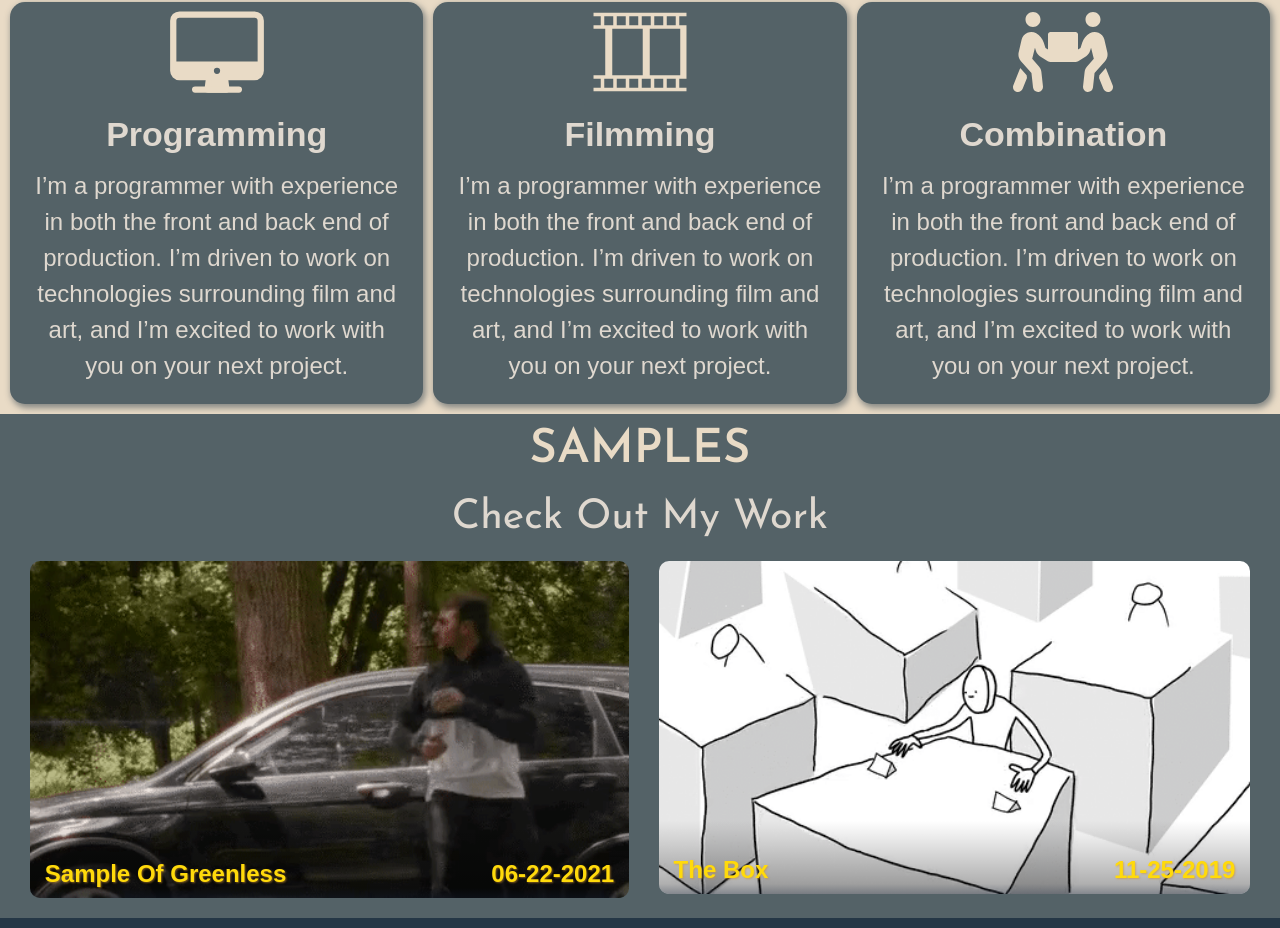
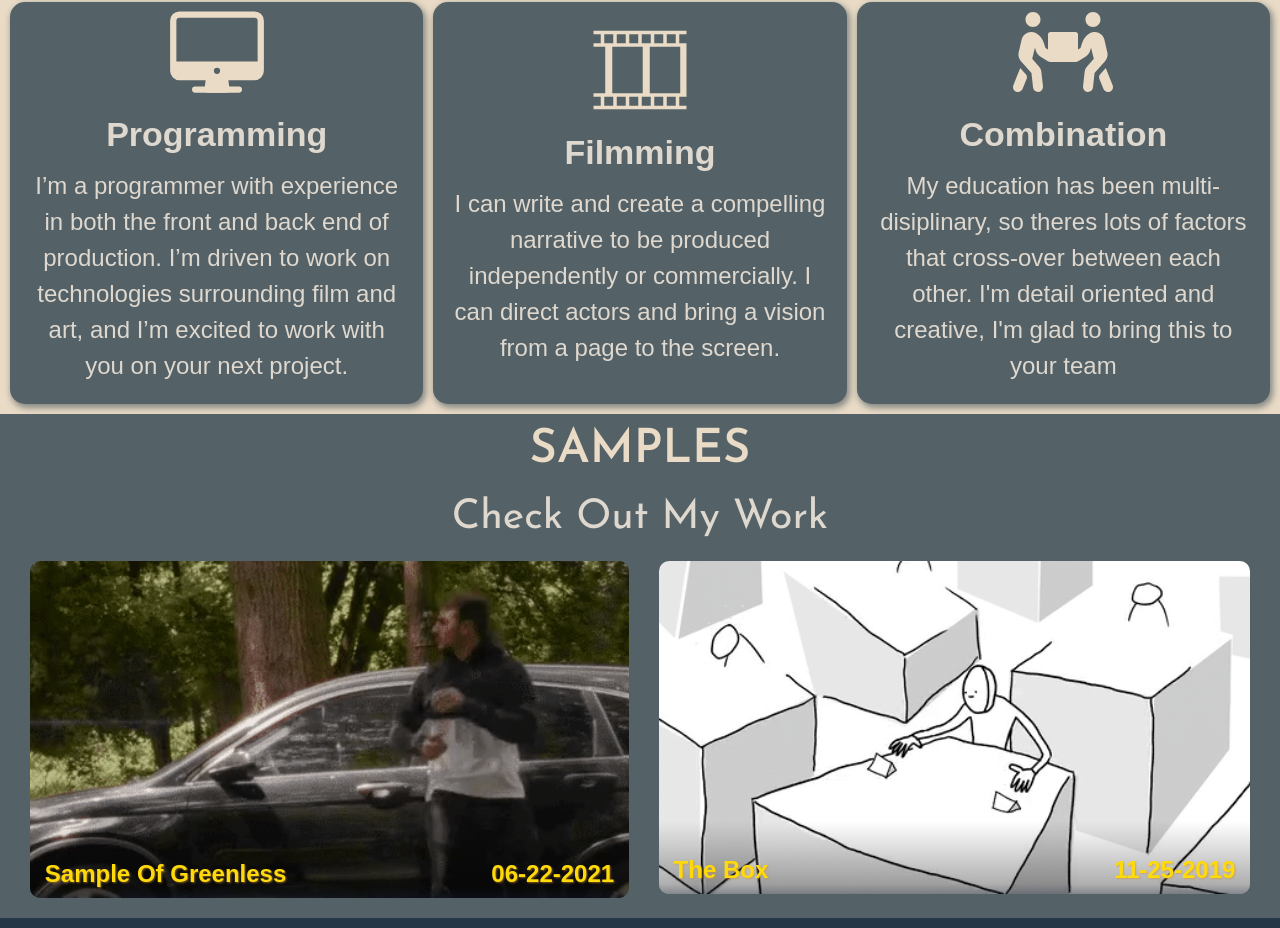
Before and after one commit to brunoarnabar/film-portfolio-deployment, a React (Create React App) app: page / in a window 1280 px wide. Shown: the part 1723-2651 px from the top of the page. Built offline with nearby package versions, Linux system fonts and the light colour scheme; a web font is replaced by a local one.

Commit message:
Fixing Issues

```diff
--- a/src/Components/Nav/Nav.jsx
+++ b/src/Components/Nav/Nav.jsx
@@ -119,11 +119,11 @@ function Nav() {
             Services
           </a>
         </div>
-        <div className="NavSkill NavListItem">
+        {/* <div className="NavSkill NavListItem">
           <a href="#skill" onClick={toggleNav}>
             Skills
           </a>
-        </div>
+        </div> */}
         <div className="NavSample NavListItem">
           <a href="#sample" onClick={toggleNav}>
             Samples
--- a/src/Components/Service/Service.jsx
+++ b/src/Components/Service/Service.jsx
@@ -15,14 +15,14 @@ const entryOne = {
 
 const entryTwo = {
   sub: "Filmming",
-  txt1: "I’m a programmer with experience in both the front and back end of production. I’m driven to work on technologies surrounding film and art, and I’m excited to work with you on your next project.",
+  txt1: "I can write and create a compelling narrative to be produced independently or commercially. I can direct actors and bring a vision from a page to the screen.",
   // txt2: "I understand the importance of a well-rounded and complete product, and I’ll be enthusiastic to collaborate with you to help achieve your vision. I’ll work with you to create a product that is not only functional, but also beautiful, user-friendly, and efficient.",
   // txt3: "I’ll work with you to understand your vision for the project, and I’ll use my skills and knowledge to help you bring that vision to life. I’ll also be available to answer any questions and to provide support throughout the project."
 };
 
 const entryThree = {
   sub: "Combination",
-  txt1: "I’m a programmer with experience in both the front and back end of production. I’m driven to work on technologies surrounding film and art, and I’m excited to work with you on your next project.",
+  txt1: "My education has been multi-disiplinary, so theres lots of factors that cross-over between each other. I'm detail oriented and creative, I'm glad to bring this to your team",
   // txt2: "I understand the importance of a well-rounded and complete product, and I’ll be enthusiastic to collaborate with you to help achieve your vision. I’ll work with you to create a product that is not only functional, but also beautiful, user-friendly, and efficient.",
   // txt3: "I’ll work with you to understand your vision for the project, and I’ll use my skills and knowledge to help you bring that vision to life. I’ll also be available to answer any questions and to provide support throughout the project."
 };
```
Also changed, not shown: src/Components/Sample/Sample.jsx (+0 -9 lines).
